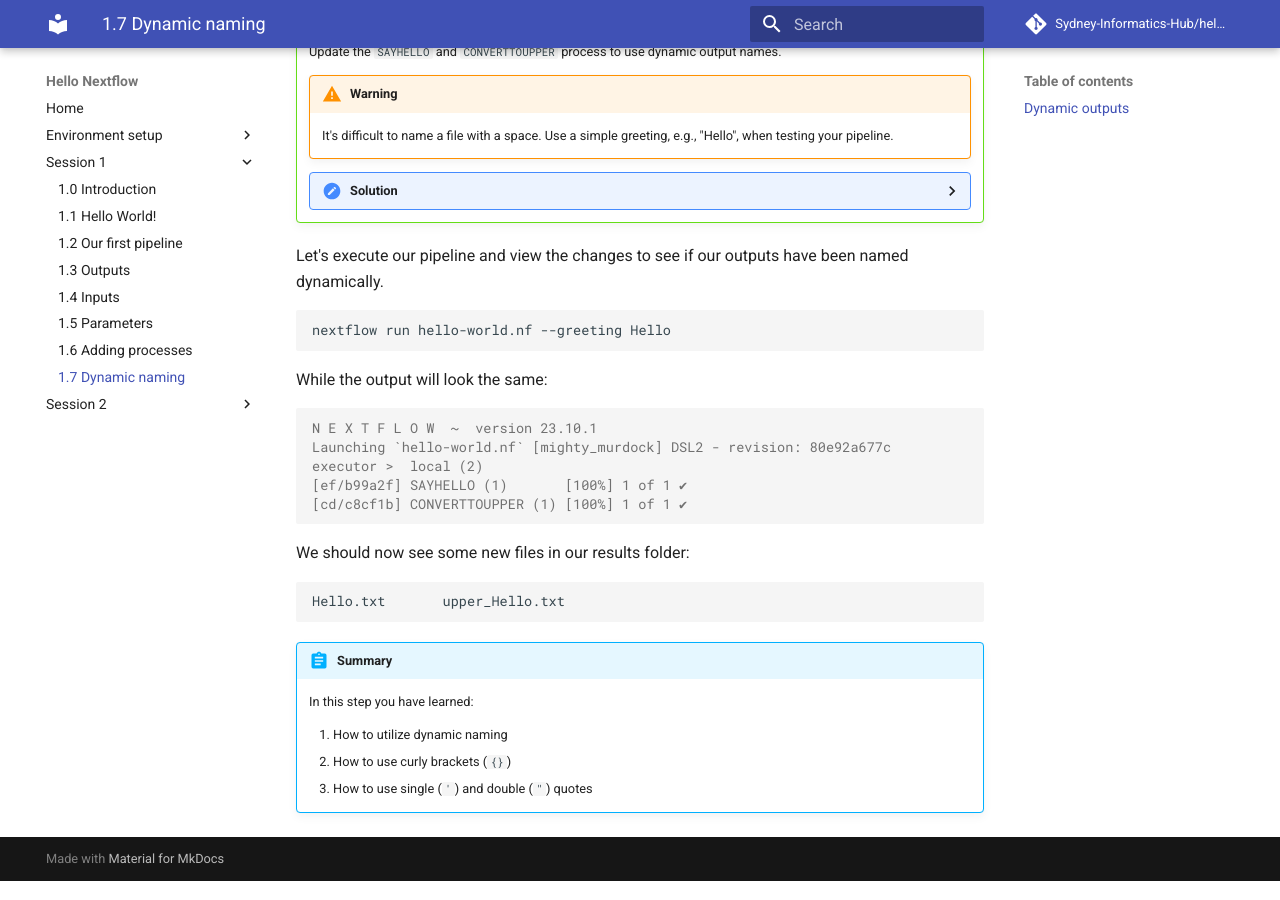
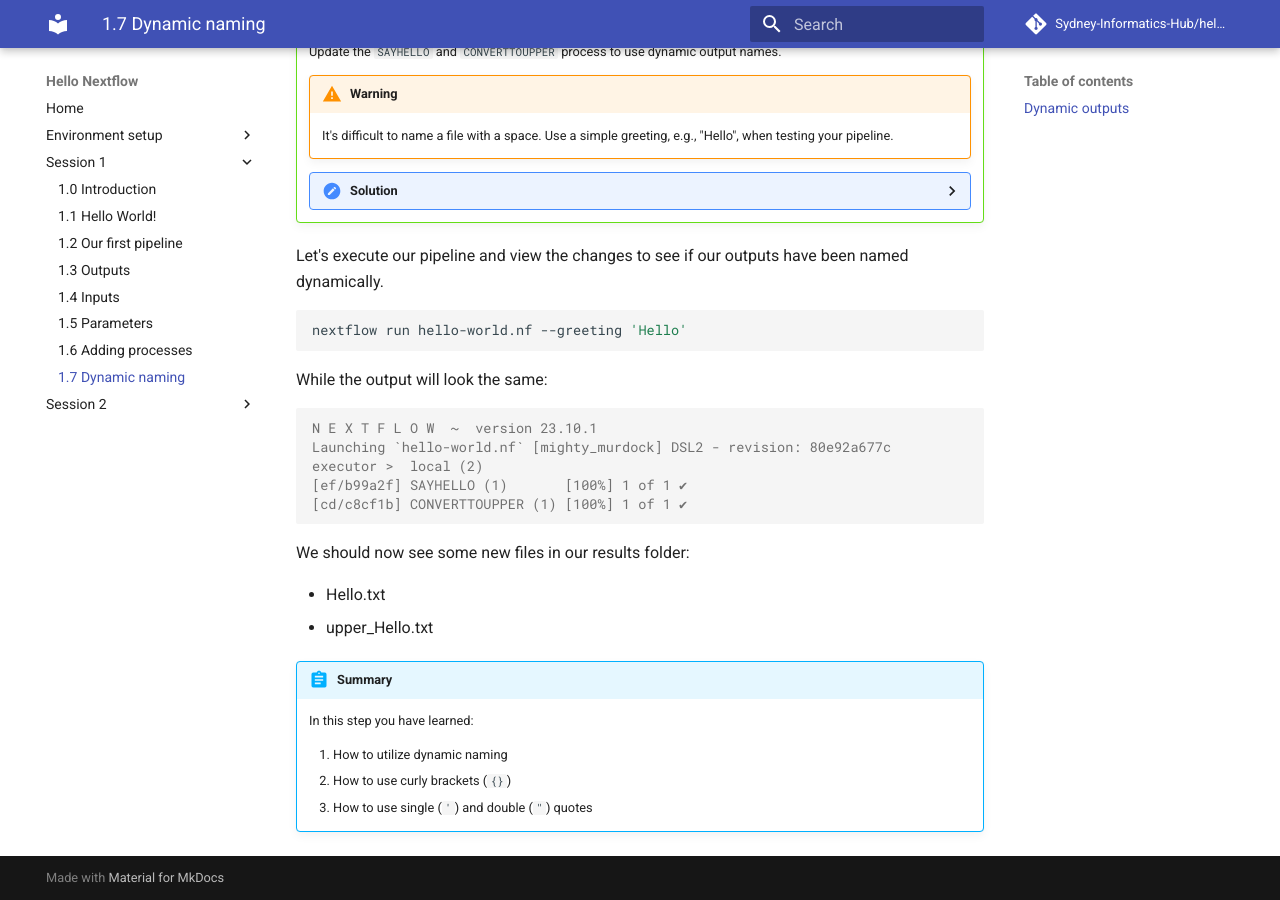
Before and after one commit to Sydney-Informatics-Hub/hello-nextflow, an MkDocs documentation site: the page built from docs/session1/07_dynamic.md, in a window 1280 px wide and 900 px high, scrolled down 1002 px. Built offline with MkDocs 1.6.1 and Material for MkDocs 9.7.7, drawn with Linux system fonts in a browser that asks for light colours; comment, search, counter and statistics services are not loaded.

````diff
--- a/docs/session1/07_dynamic.md
+++ b/docs/session1/07_dynamic.md
@@ -96,7 +96,7 @@ There is an important difference between single-quoted (`'`) and double-quoted (
 Let's execute our pipeline and view the changes to see if our outputs have been named dynamically.
 
 ```bash
-nextflow run hello-world.nf --greeting Hello
+nextflow run hello-world.nf --greeting 'Hello'
 ```
 
 While the output will look the same:
@@ -111,9 +111,8 @@ executor >  local (2)
 
 We should now see some new files in our results folder:
 
-```
-Hello.txt       upper_Hello.txt
-```
+- Hello.txt
+- upper_Hello.txt
 
 !!! abstract "Summary"
 
````
